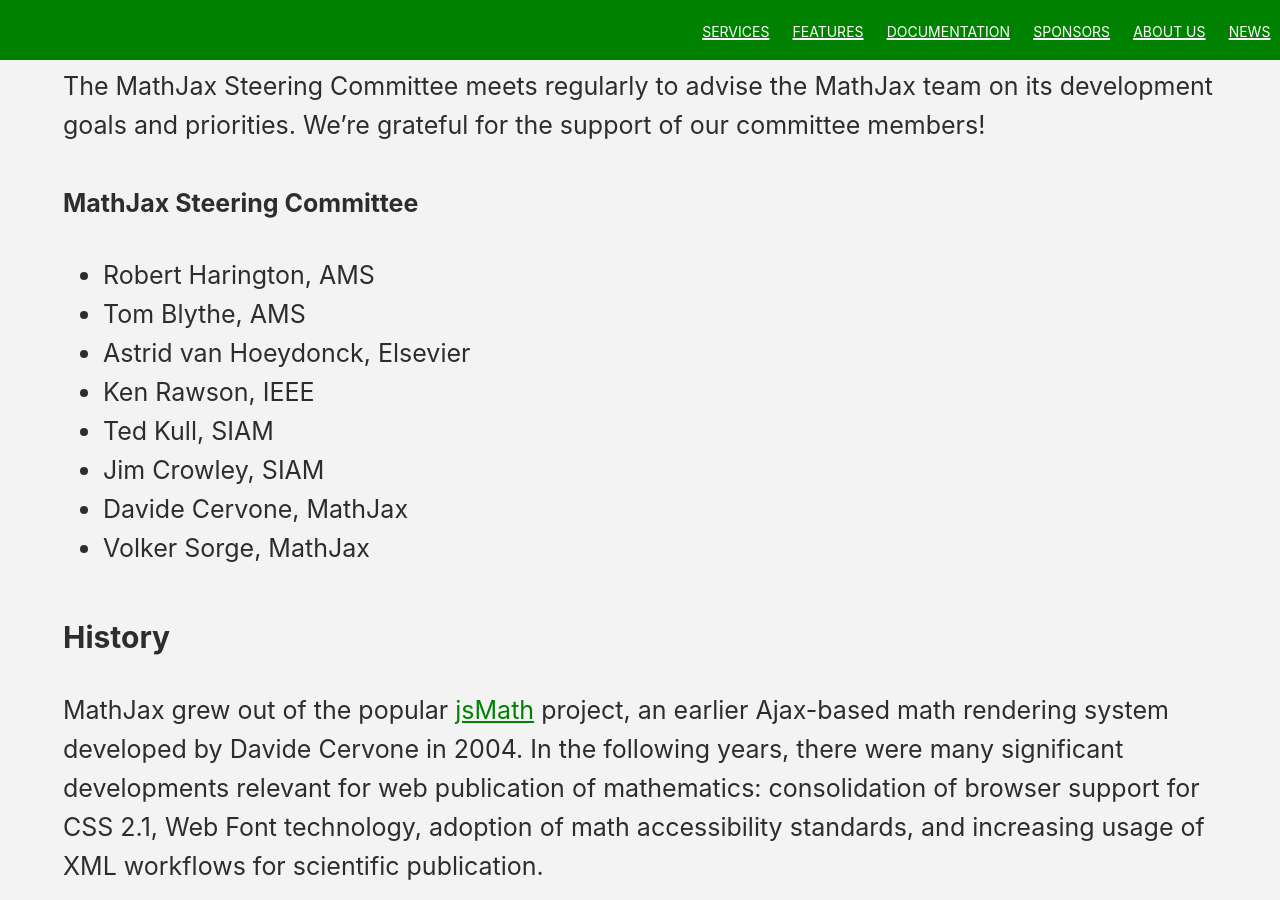
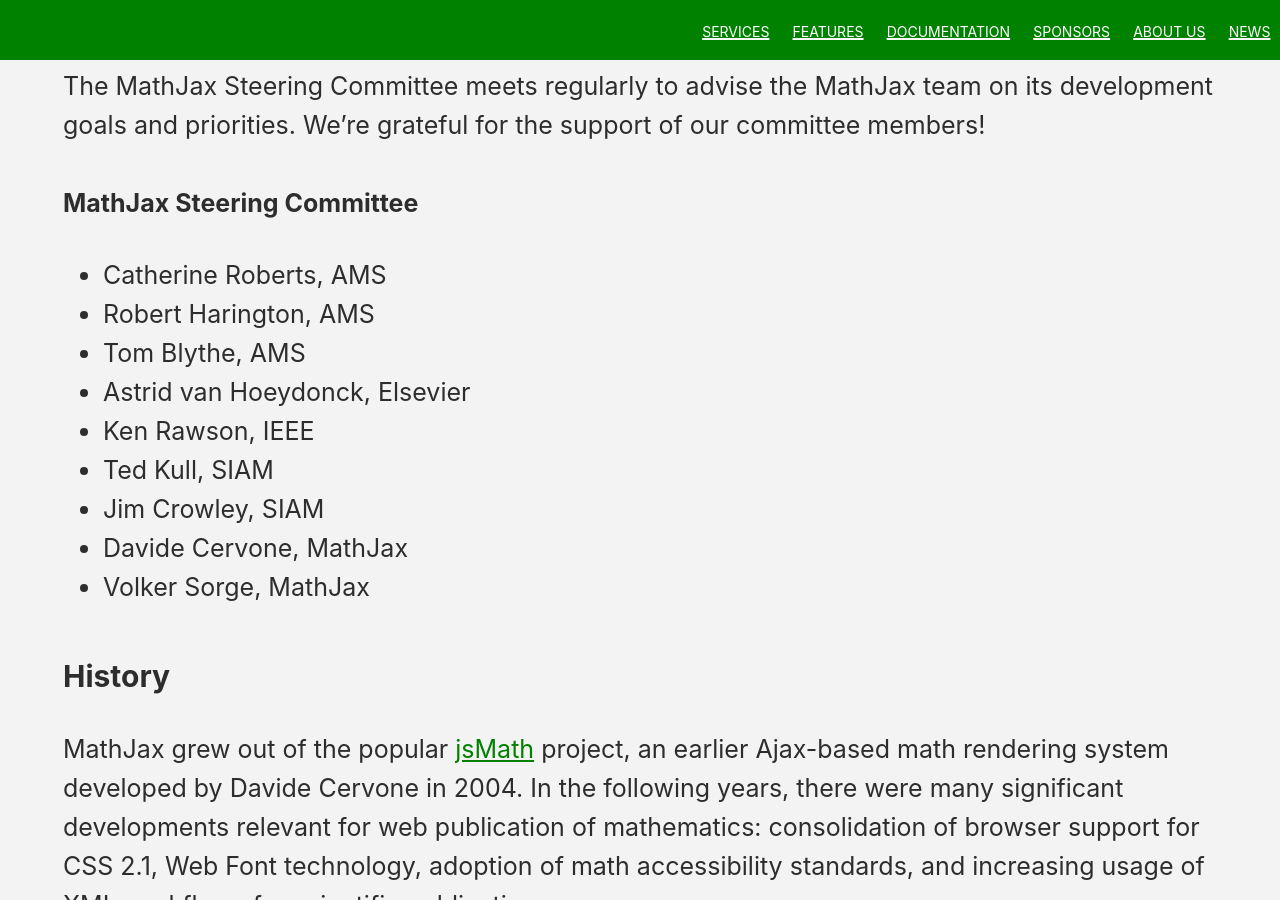
Before and after one commit to mathjax/MathJax-website, a Jekyll site: the page built from index.html, in a window 1280 px wide and 900 px high, scrolled down 8237 px. Built offline with Jekyll 4.4.1, drawn with Linux system fonts in a browser that asks for light colours; a script that is not in the unit is left out.

Commit message:
Addition to SC.

```diff
--- a/_includes/frontpage/about.html
+++ b/_includes/frontpage/about.html
@@ -45,6 +45,7 @@
 
         <h4>MathJax Steering Committee</h4>
         <ul>
+          <li>Catherine Roberts, AMS</li>
           <li>Robert Harington, AMS</li>
           <li>Tom Blythe, AMS</li>
           <li>Astrid van Hoeydonck, Elsevier</li>
```
